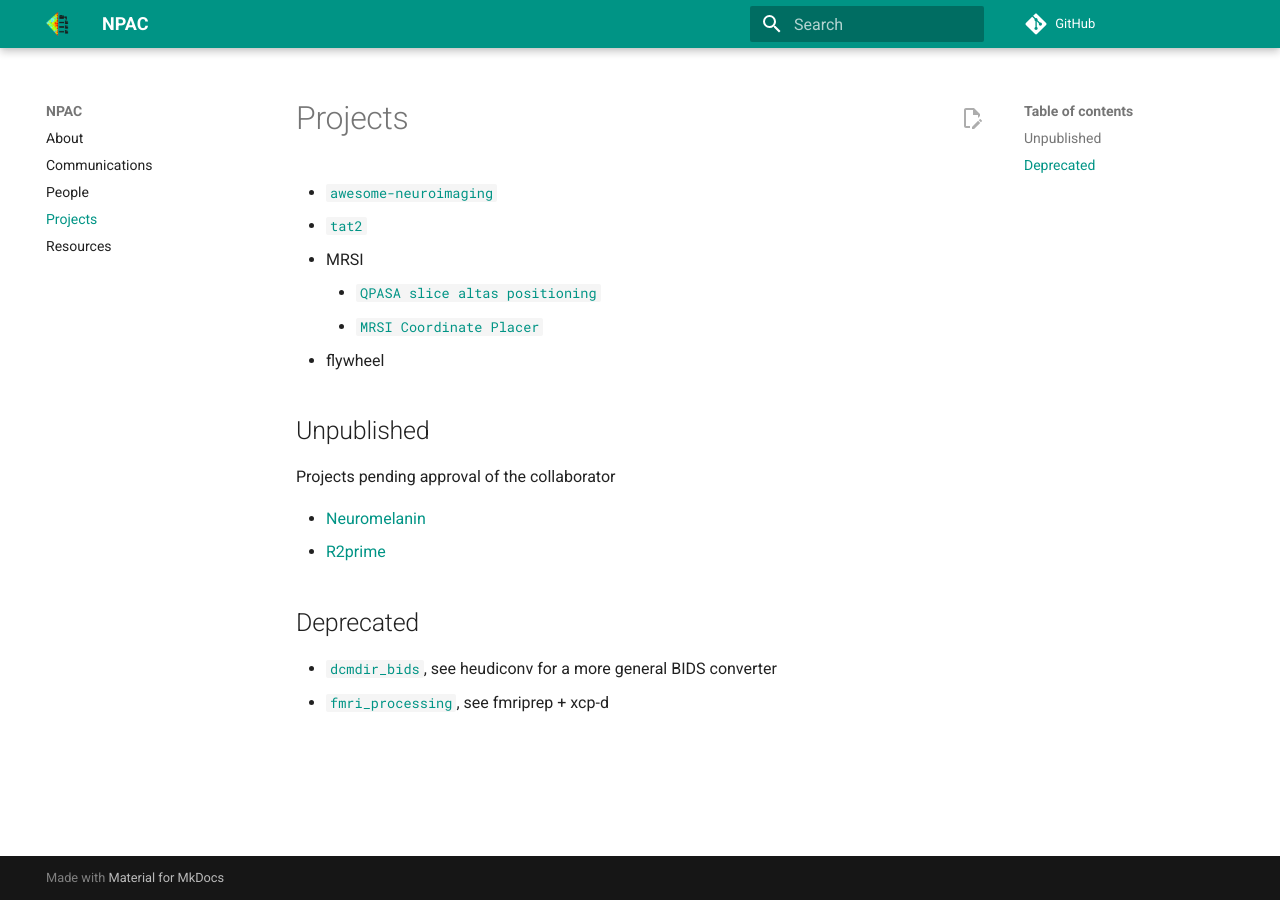
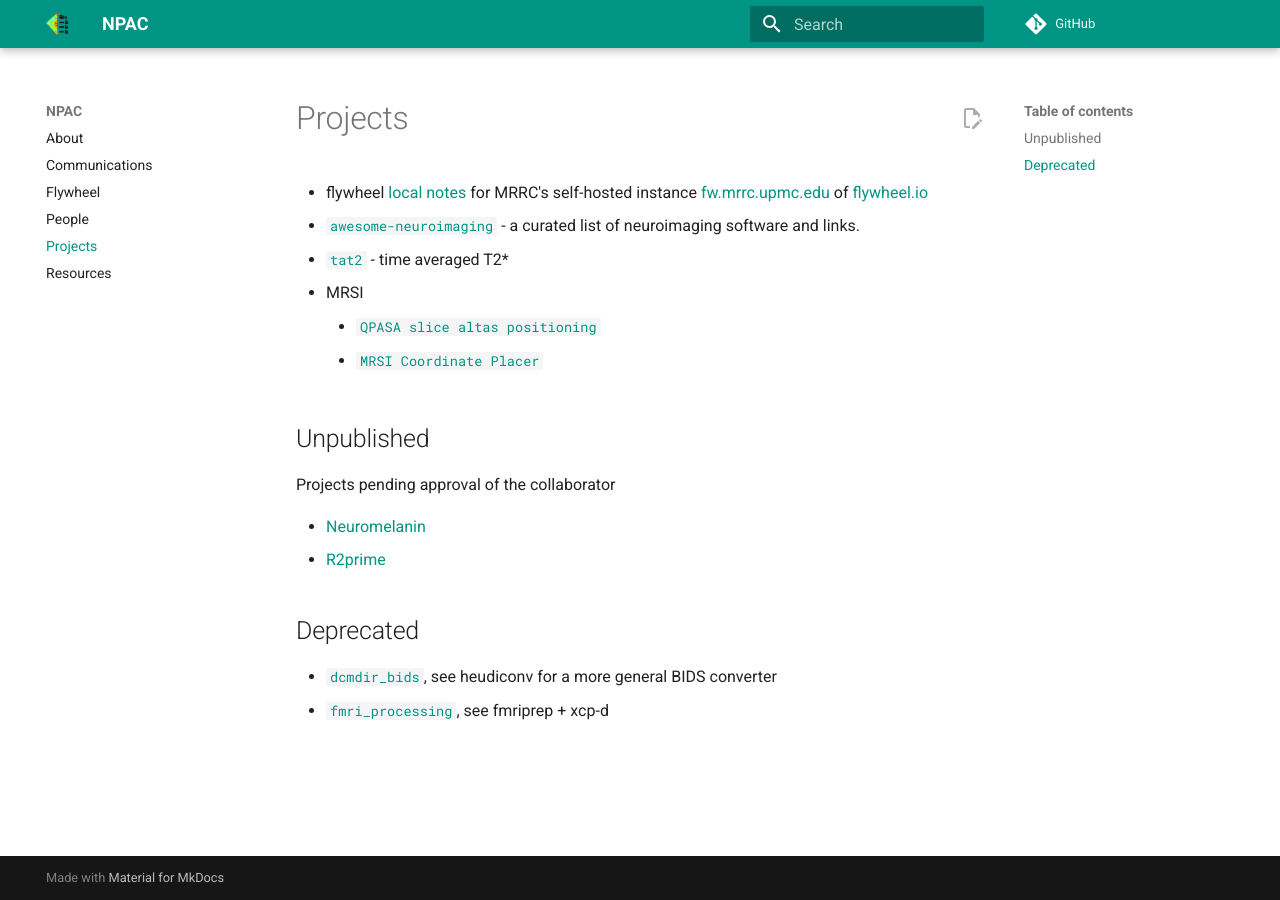
Before and after one commit to NPACore/NPACore.github.io, an MkDocs documentation site: the page built from docs/projects.md, in a window 1280 px wide. Built offline with MkDocs 1.6.1 and Material for MkDocs 9.7.7, drawn with Linux system fonts in a browser that asks for light colours; comment, search, counter and statistics services are not loaded; some of the changed lines change nothing that is shown.

Commit message:
✨ add flywheel page

````diff
--- /dev/null
+++ b/docs/flywheel.md
@@ -0,0 +1,37 @@
+# Flywheel
+
+## Web site
+[fw.mrrc.upmc.edu](https://fw.mrrc.upmc.edu/) hosts the MRRC's flywheel instance.
+
+For the moment[^pending], access is restricted to within the UPMC intranet.
+You must either be in a UPMC building or access with a web browser launched from [myapps.upmc.edu](https://myapps.upmc.edu).
+
+[^pending]: (Mar 2024, pending UPMC IT approval for global web accesses)
+
+## Usage
+
+See [docs.flywheel.io](https://docs.flywheel.io).
+
+
+### CLI
+
+The scanner connector should automatically "ingest" all study sessions. But the CLI tool can easily upload additional data!
+
+```
+fw ingest dicom --include 'MR.*' -vd 2024.02.15-08.50.45/11998_20240215/ luna wpc-8620-habit
+```
+
+This example is tailored to work with MRRC Prisma DICOMS. The command uploads the session folder `2024.02.15-08.50.45/11998_20240215/` including sub-directories for all acquisitions for that visit to the `luna` group's project `wpc-8620-habit`. Notably, we need to specify the dicom pattern as anything starting with `MR`.
+
+
+## Authentication
+
+Flywheel authentication uses pitt.edu credentials through "University Credential via CILogin."
+MRRC Flywheel admins need your primary/non-aliased case sensitive (likely all caps) pitt email addresses to match CILogin and grant access.
+
+You can find or confirm your Pitt account name following https://authtest.flywheel.io using "University Credentials" for "University of Pittsburgh."
+After authenticating, the "Id Token" section's "email" field is the case sensitive email flywheel needs to give you access. Screenshots below.
+
+![account from https://authtest.flywheel.io](imgs/flywheel_authtest_email.png)
+
+<!-- also my profile in pitt -->
--- a/docs/projects.md
+++ b/docs/projects.md
@@ -1,11 +1,11 @@
 # Projects
 
-* [`awesome-neuroimaging`](https://github.com/NPACore/awesome-neuroimaging)
-* [`tat2`](//lncd.github.io/lncdtools/tat2/)
+* flywheel [local notes](../flywheel) for MRRC's self-hosted instance [fw.mrrc.upmc.edu](https://fw.mrrc.upmc.edu) of [flywheel.io](https://flywheel.io)
+* [`awesome-neuroimaging`](https://github.com/NPACore/awesome-neuroimaging) - a curated list of neuroimaging software and links.
+* [`tat2`](//lncd.github.io/lncdtools/tat2/) - time averaged T2*
 * MRSI
     * [`QPASA slice altas positioning`](https://github.com/LabNeuroCogDevel/QPASA_slice-warp)
     * [`MRSI Coordinate Placer`](https://github.com/LabNeuroCogDevel/MRSIcoord.py)
-* flywheel
 
 ## Unpublished
 Projects pending approval of the collaborator
````
